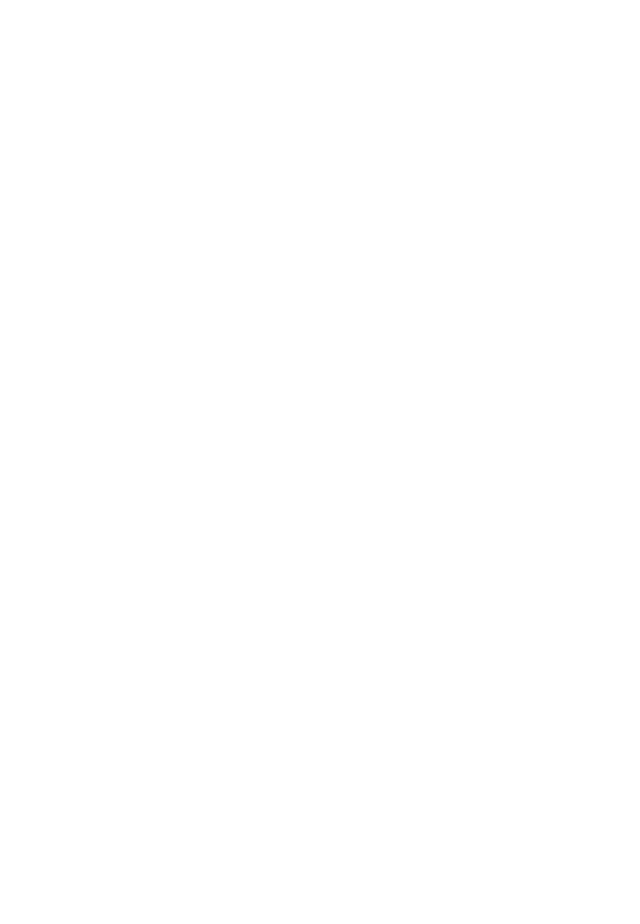
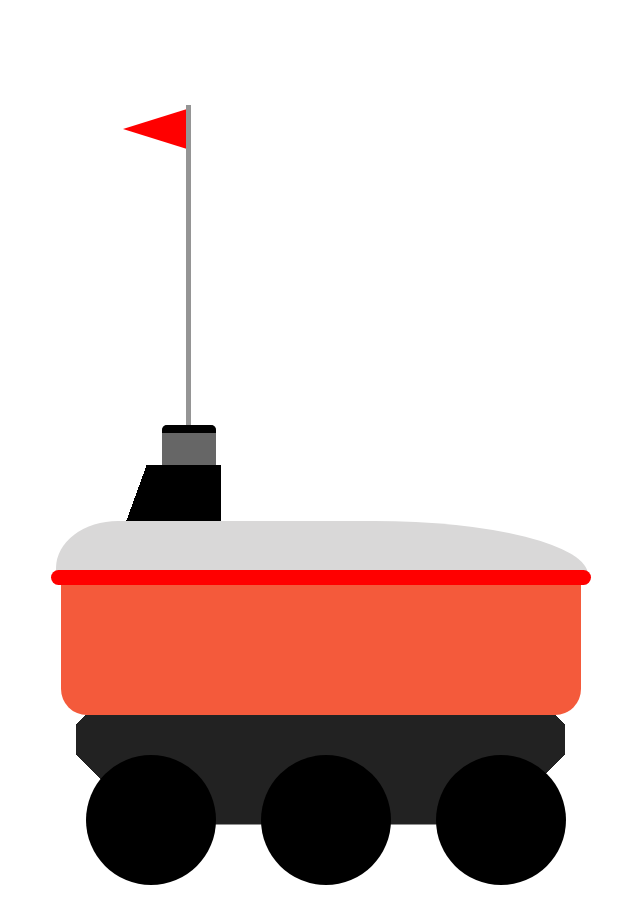
Before and after one commit to PolinaPonomar/truck, a plain HTML site: page index.html in a window 1280 px wide. Shown: the whole page, without its empty margins (194-834 px from the left). Before the commit the page ends 800 px from the top, so only its background shows below. Drawn offline with Linux system fonts and the light colour scheme.

Commit message:
feat: верстка

```diff
--- a/index.html
+++ b/index.html
@@ -11,7 +11,7 @@
 </style> -->
 <body>
     <div class="truck">
-        <div class="truck__top"> <!-- тут div и after для палки и флажка -->
+        <div class="truck__top"> <!-- тут before и after для палки и флажка -->
             <div class="truck__rectangle"></div> <!-- тут div и after для надстройки и полоски -->
             <div class="truck__trapeze"></div>
         </div>
--- a/style.css
+++ b/style.css
@@ -0,0 +1,144 @@
+body, html {margin: 0; padding: 0;}
+
+html {
+	display: flex;
+	justify-content: center;
+	align-items: center;
+}
+
+body {
+    width: 1000px;
+    height: 1000px;
+}
+
+body *, body *::before, body *::after {
+    position: absolute;
+    content: '';
+}
+
+.truck {
+    top: 105px;
+    left: 246px;
+}
+
+/* надстройка с флажком над тележкой */
+
+.truck__top {
+    top: 0px;
+    left: 71px;
+    width: 98px;
+    height: 416px;
+}
+
+/* палка */
+.truck__top::before {
+    top: 0px;
+    left: 63px;
+    width: 5px;
+    height: 320px;
+    background-color: #959595;
+    z-index: 1;
+}
+
+/* флажок */
+.truck__top::after {
+    top: 4px;
+    left: 0px;
+    width: 0px;
+    height: 0px;
+    border-top: 20px solid transparent;
+    border-right: 64px solid #ff0000;
+    border-bottom: 20px solid transparent;
+}
+
+.truck__rectangle {
+    top: 320px;
+    left: 39px;
+    width: 54px;
+    height: 40px;
+    border-radius: 5px 5px 0 0;
+    background-color: #666666;
+}
+
+.truck__rectangle::after {
+    top: 0px;
+    left: 0px;
+    width: 54px;
+    height: 8px;
+    border-radius: 5px 5px 0 0;
+    background-color: #000000;
+}
+
+.truck__trapeze {
+    top: 360px;
+    left: 0;
+    width: 98px;
+    height: 56px;
+    background: linear-gradient(-70deg, black 80%, transparent 0%);
+}
+
+/* основная часть тележки */
+
+.truck__roof {
+    top: 416px;
+    left: 4px;
+    width: 532px;
+    height: 64px;
+    border-radius: 62px 214px 5px 7px / 47px 54px 5px 7px;
+    background-color: #d9d8d8;
+}
+
+.truck__roof::after {
+    top: 49px;
+    left: -5px;
+    width: 540px;
+    height: 15px;
+    border-radius: 99rem;
+    background-color: red;
+}
+
+.truck__body {
+    top: 480px;
+    left: 9px;
+    width: 520px;
+    height: 130px;
+    border-radius: 0px 0px 26px 26px;
+    background-color: #f45a3b;
+}
+
+.truck__wheels-place {
+    top: 610px;
+    left: 24px;
+    width: 490px;
+    height: 145px;
+    background: linear-gradient(135deg, transparent 14%, #222222 0%) 0px -35px, linear-gradient(-135deg, transparent 14%, #222222 0%) 244px -35px, linear-gradient(45deg, transparent 22%, #222222 0%) 0px 37px, linear-gradient(-45deg, transparent 22%, #222222 0%) 244px 37px;
+    background-size: 50% 50%;
+    background-repeat: no-repeat;
+}
+
+.truck__wheels {
+    top: 40px;
+    left: 185px;
+    width: 130px;
+    height: 130px;
+    border-radius: 50%;
+    background-color: black;
+}
+
+.truck__wheels::before {
+    top: 0px;
+    left: -175px;
+    width: 130px;
+    height: 130px;
+    border-radius: 50%;
+    background-color: black;
+}
+
+.truck__wheels::after {
+    top: 0px;
+    left: 175px;
+    width: 130px;
+    height: 130px;
+    border-radius: 50%;
+    background-color: black;
+}
```
Also changed, not shown: 1 other file.
